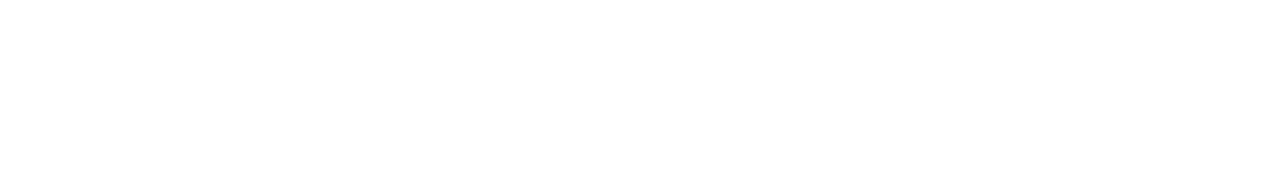
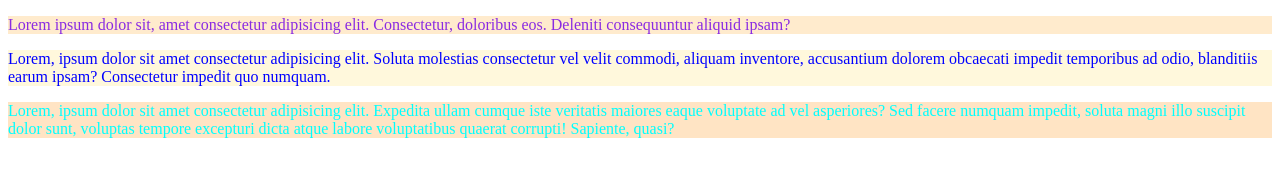
Before and after one commit to Arfan1317/Module-4, a plain HTML site: page index.html in a window 1280 px wide. Drawn offline with Linux system fonts and the light colour scheme.

Commit message:
Written the Css

```diff
--- a/index.css
+++ b/index.css
@@ -0,0 +1,4 @@
+.one{
+    color:blueviolet;
+    background-color: blanchedalmond;
+}
--- a/index.html
+++ b/index.html
@@ -4,8 +4,17 @@
     <meta charset="UTF-8">
     <meta name="viewport" content="width=device-width, initial-scale=1.0">
     <title>Document</title>
+    <link rel="Stylesheet" href="index.css">
+    <style>
+        .two{
+            color:blue;
+            background-color: cornsilk;
+        }
+    </style>
 </head>
 <body>
-
+<p class="one">Lorem ipsum dolor sit, amet consectetur adipisicing elit. Consectetur, doloribus eos. Deleniti consequuntur aliquid ipsam?</p>
+<p class="two">Lorem, ipsum dolor sit amet consectetur adipisicing elit. Soluta molestias consectetur vel velit commodi, aliquam inventore, accusantium dolorem obcaecati impedit temporibus ad odio, blanditiis earum ipsam? Consectetur impedit quo numquam.</p>
+<p style="color:aqua; background-color: bisque;">Lorem, ipsum dolor sit amet consectetur adipisicing elit. Expedita ullam cumque iste veritatis maiores eaque voluptate ad vel asperiores? Sed facere numquam impedit, soluta magni illo suscipit dolor sunt, voluptas tempore excepturi dicta atque labore voluptatibus quaerat corrupti! Sapiente, quasi?</p>
 </body>
 </html>
```
